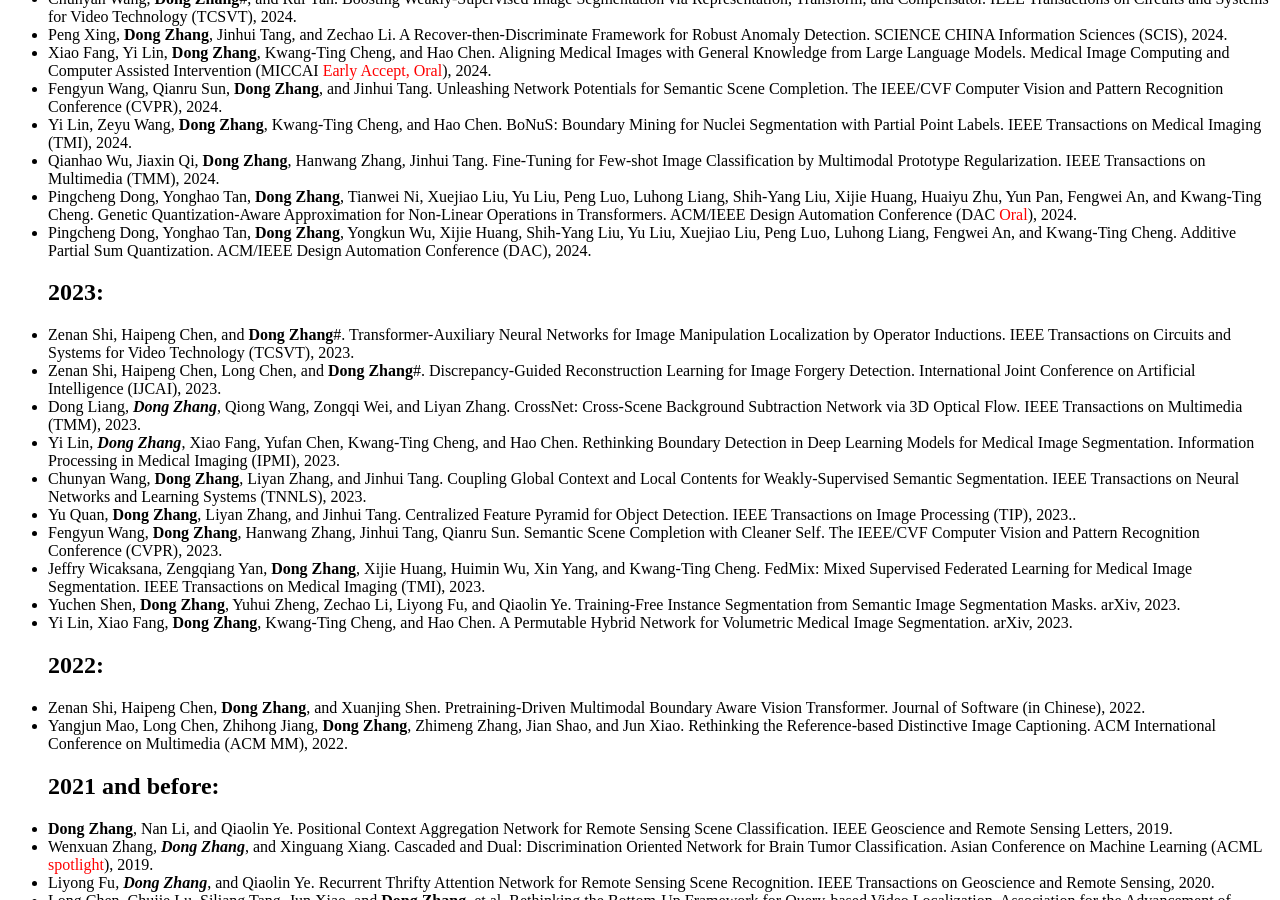
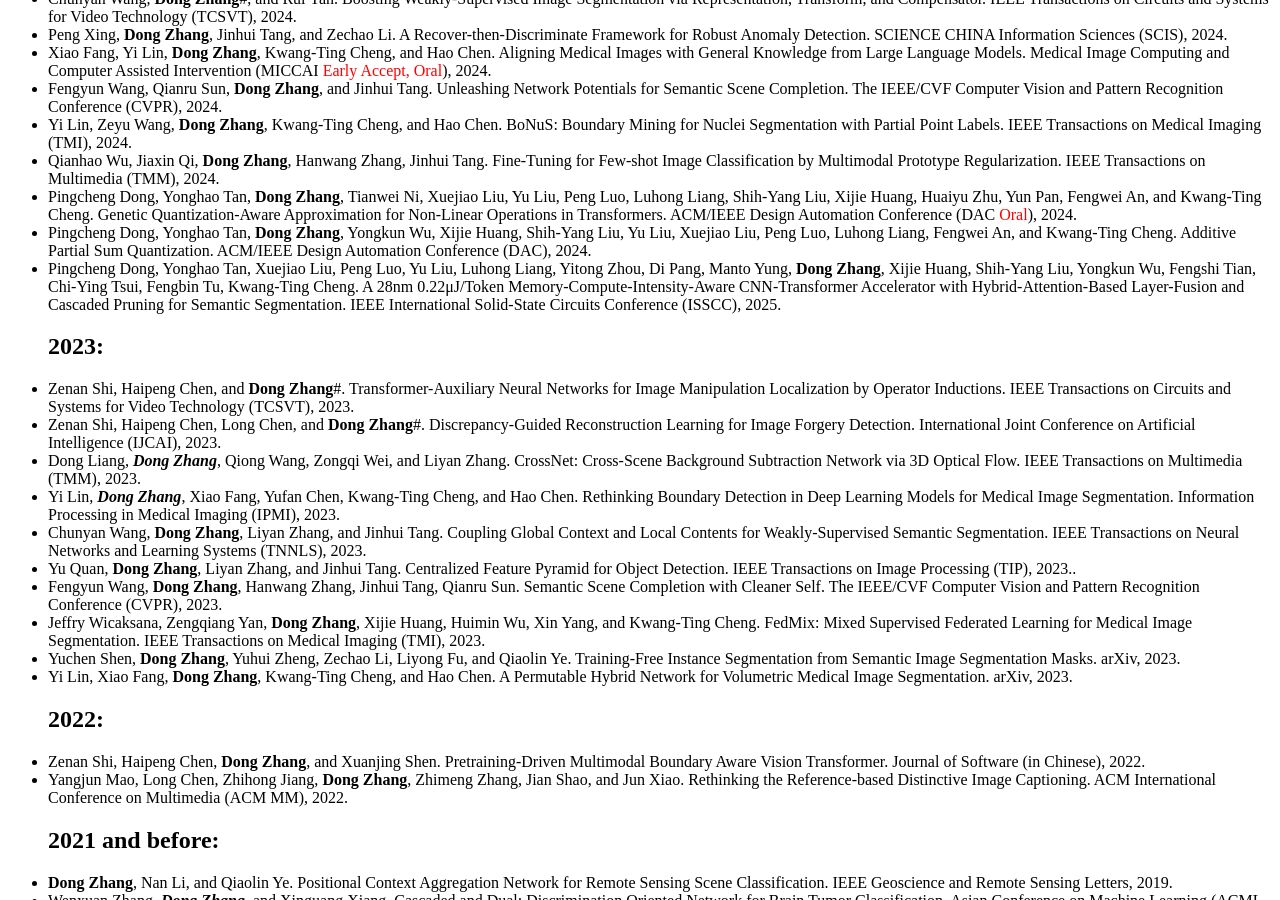
Before and after one commit to ZHANGDONG-NJUST/zhangdong-njust.github.io, a Jekyll site: the page built from _pages/includes/2_publication.md, in a window 1280 px wide and 900 px high, scrolled down 2215 px. Built offline with Jekyll 4.4.1, drawn with Linux system fonts in a browser that asks for light colours; our own code applies the rules of GitHub Pages for plain Markdown files.

Commit message:
Update 2_publication.md

```diff
--- a/_pages/includes/2_publication.md
+++ b/_pages/includes/2_publication.md
@@ -171,6 +171,7 @@
 - Qianhao Wu, Jiaxin Qi, **Dong Zhang**, Hanwang Zhang, Jinhui Tang. Fine-Tuning for Few-shot Image Classification by Multimodal Prototype Regularization. IEEE Transactions on Multimedia (TMM), 2024.
 - Pingcheng Dong, Yonghao Tan, **Dong Zhang**, Tianwei Ni, Xuejiao Liu, Yu Liu, Peng Luo, Luhong Liang, Shih-Yang Liu, Xijie Huang, Huaiyu Zhu, Yun Pan, Fengwei An, and Kwang-Ting Cheng. Genetic Quantization-Aware Approximation for Non-Linear Operations in Transformers. ACM/IEEE Design Automation Conference (DAC <font color="red">Oral</font>), 2024.
 - Pingcheng Dong, Yonghao Tan, **Dong Zhang**, Yongkun Wu, Xijie Huang, Shih-Yang Liu, Yu Liu, Xuejiao Liu, Peng Luo, Luhong Liang, Fengwei An, and Kwang-Ting Cheng. Additive Partial Sum Quantization. ACM/IEEE Design Automation Conference (DAC), 2024.
+- Pingcheng Dong, Yonghao Tan, Xuejiao Liu, Peng Luo, Yu Liu, Luhong Liang, Yitong Zhou, Di Pang, Manto Yung, **Dong Zhang**, Xijie Huang, Shih-Yang Liu, Yongkun Wu, Fengshi Tian, Chi-Ying Tsui, Fengbin Tu, Kwang-Ting Cheng. A 28nm 0.22μJ/Token Memory-Compute-Intensity-Aware CNN-Transformer Accelerator with Hybrid-Attention-Based Layer-Fusion and Cascaded Pruning for Semantic Segmentation. IEEE International Solid-State Circuits Conference (ISSCC), 2025.
 ## 2023:
 - Zenan Shi, Haipeng Chen, and **Dong Zhang**#. Transformer-Auxiliary Neural Networks for Image Manipulation Localization by Operator Inductions. IEEE Transactions on Circuits and Systems for Video Technology (TCSVT), 2023.
 - Zenan Shi, Haipeng Chen, Long Chen, and **Dong Zhang**#. Discrepancy-Guided Reconstruction Learning for Image Forgery Detection. International Joint Conference on Artificial Intelligence (IJCAI), 2023.
```
